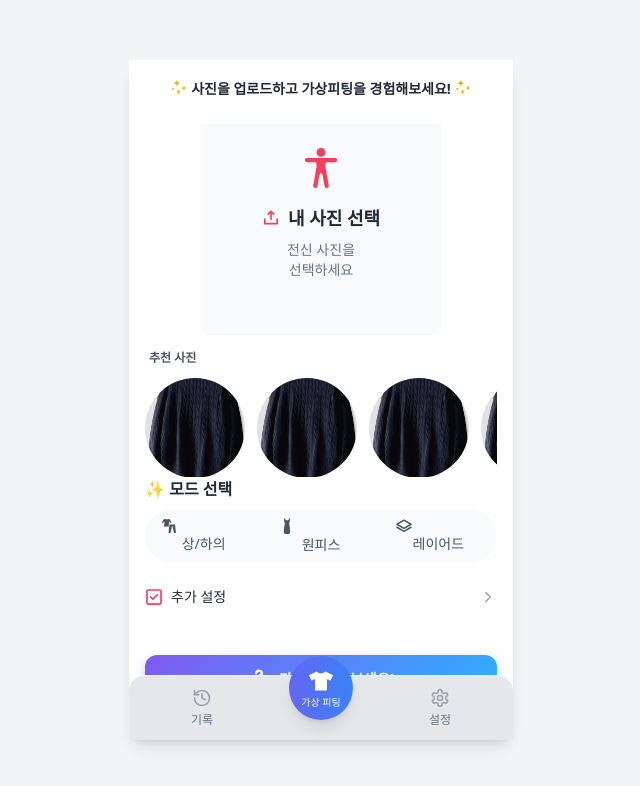
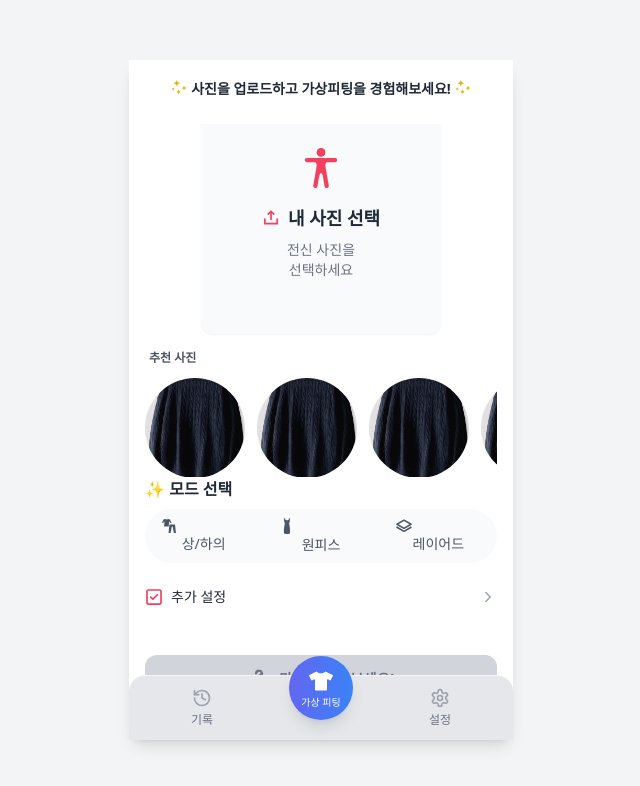
Before and after one commit to krSeonghyeon/fit-web-deploy, a React (Create React App) app: page / in a window 1280 px wide. Shown: the top 786 px of the page, without its empty margins (319-959 px from the left). Built offline with nearby package versions, Linux system fonts and the light colour scheme.

Commit message:
메인화면 실행 비활성화 추가

```diff
--- a/src/components/ActionButton/ActionButton.css
+++ b/src/components/ActionButton/ActionButton.css
@@ -6,11 +6,19 @@
   letter-spacing: 0.5px;
   transition: transform 0.15s ease, box-shadow 0.15s ease;
 
-    display: flex; /* 수평 정렬 */
-    justify-content: center; /* 텍스트와 아이콘을 가로로 가운데 정렬 */
-    align-items: center; /* 텍스트와 아이콘을 세로로 가운데 정렬 */
+  display: flex;
+  justify-content: center;
+  align-items: center;
 }
 
 .action-button .mr-2 {
-    margin-right: 8px; /* 아이콘과 텍스트 간격 */
+  margin-right: 8px;
 }
+
+/* ✅ 비활성화 시 회색으로 전환 */
+.action-button.disabled {
+  background: #d1d5db;
+  color: #6b7280;
+  box-shadow: none;
+  cursor: not-allowed;
+}
--- a/src/components/ActionButton/ActionButton.js
+++ b/src/components/ActionButton/ActionButton.js
@@ -11,7 +11,7 @@ const ActionButton = ({
   innerImage,
   setLoading,
   setResultImage,
-  setCancelRequested // ✅ 이름 통일
+  setCancelRequested
 }) => {
   const handleClick = async () => {
     console.log('🪄 버튼 클릭됨');
@@ -21,7 +21,7 @@ const ActionButton = ({
       return;
     }
 
-    setCancelRequested(false); // ✅ 취소 초기화
+    setCancelRequested(false);
     setLoading(true);
 
     try {
@@ -63,7 +63,7 @@ const ActionButton = ({
       }
 
       const result = await response.json();
-      setResultImage(result.url); // ❗ App.js에서 cancel 상태 확인 후 반영
+      setResultImage(result.url);
     } catch (error) {
       console.error('❌ 피팅 요청 실패:', error);
     } finally {
@@ -72,7 +72,11 @@ const ActionButton = ({
   };
 
   return (
-    <button className="action-button" onClick={handleClick}>
+    <button
+      className={`action-button ${mode === 'common' ? 'disabled' : ''}`}
+      onClick={handleClick}
+      disabled={mode === 'common'}
+    >
       <PiCoatHangerBold size={24} className="mr-2" />
       <span>마법을 지켜보세요!</span>
     </button>
--- a/src/components/LoadingScreen/LoadingScreen.css
+++ b/src/components/LoadingScreen/LoadingScreen.css
@@ -39,7 +39,7 @@
     top: 0;
     left: 0;
     width: 100%;
-    height: 2px;
+    height: 4px;
     background-color: rgba(255, 255, 0, 0.5);
     opacity: 0.9;
     animation: scan-move 2s infinite ease-in-out;
--- a/src/components/ResultPage/ResultPage.js
+++ b/src/components/ResultPage/ResultPage.js
@@ -5,13 +5,21 @@ import { IoShareSocial } from "react-icons/io5";
 import { ImEnlarge2 } from "react-icons/im";
 
 const ResultPage = ({ imageUrl, onBack }) => {
-  const handleDownload = () => {
-    const link = document.createElement('a');
-    link.href = imageUrl;
-    link.download = 'result-image.jpg';
-    document.body.appendChild(link);
-    link.click();
-    document.body.removeChild(link);
+  const handleDownload = async () => {
+    try {
+      const response = await fetch(imageUrl);
+      const blob = await response.blob();
+
+      const link = document.createElement('a');
+      link.href = URL.createObjectURL(blob);
+      link.download = 'result-image.jpg';
+      document.body.appendChild(link);
+      link.click();
+      document.body.removeChild(link);
+      URL.revokeObjectURL(link.href);
+    } catch (error) {
+      console.error('이미지 다운로드 실패:', error);
+    }
   };
 
   return (
```
Lines whose indentation alone changed are shown as unchanged.
